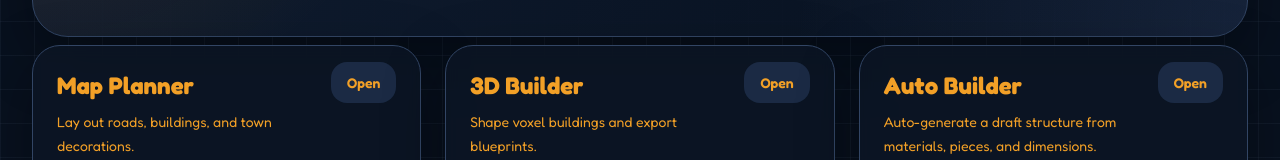
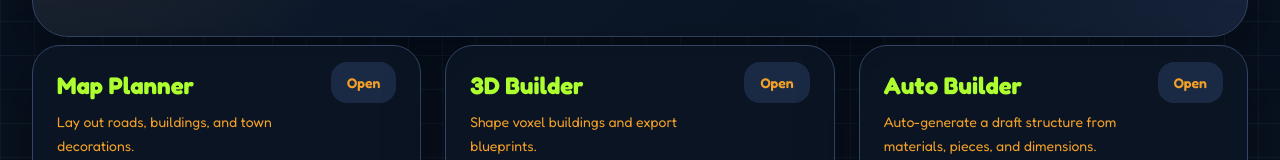
Before and after one commit to MedicD21/pokopia, a Next.js app: page /home in a window 1280 px wide. Shown: the part 557-717 px from the top of the page. Built offline with nearby package versions, Linux system fonts and the light colour scheme; no server answers.

Commit message:
feat: change h2 color to greenyellow for improved visibility

```diff
--- a/src/app/globals.css
+++ b/src/app/globals.css
@@ -79,7 +79,7 @@ a:focus-visible {
 
 h2 {
   font-family: var(--font-display), sans-serif;
-  color: var(--foreground);
+  color: greenyellow;
   font-size: 1.5rem;
   line-height: 2rem;
   font-weight: 700;
```
